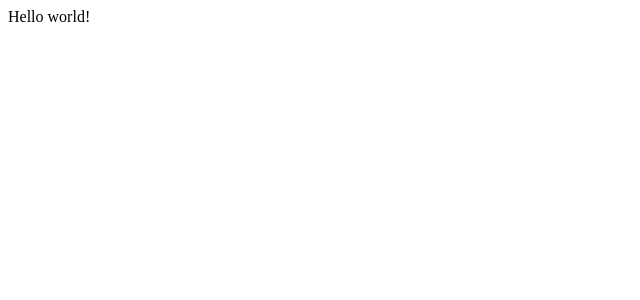
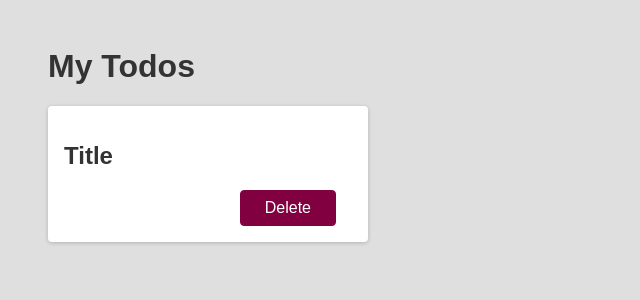
Before and after one commit to Jashwanth-Gowda-R/React-Crash-Course, a React (Create React App) app in the folder react_course/: page / in a window 1280 px wide. Shown: the top 300 px of the page, without its empty margins (0-640 px from the left). Built offline with nearby package versions, Linux system fonts and the light colour scheme.

Commit message:
added basic structure and styling to app

```diff
--- a/react_course/src/App.js
+++ b/react_course/src/App.js
@@ -1,6 +1,14 @@
 function App() {
   return (
-    <div>Hello world!</div>
+    <div>
+      <h1>My Todos</h1>
+      <div className='card'>
+        <h2>Title</h2>
+        <div className='actions'>
+          <button className='btn'>Delete</button>
+        </div>
+      </div>
+    </div>
   );
 }
 
--- a/react_course/src/index.css
+++ b/react_course/src/index.css
@@ -0,0 +1,74 @@
+* {
+  box-sizing: border-box;
+}
+
+body {
+  font-family: sans-serif;
+  margin: 3rem;
+  background-color: #dfdfdf;
+}
+
+h1,
+h2 {
+  color: #333333;
+}
+
+.btn {
+  font: inherit;
+  padding: 0.5rem 1.5rem;
+  cursor: pointer;
+  border-radius: 4px;
+  background-color: #800040;
+  color: white;
+  border: 1px solid #800040;
+  margin: 0 1rem;
+}
+
+.btn:hover {
+  background-color: #9c1458;
+  border-color: #9c1458;
+}
+
+.btn--alt {
+  background-color: transparent;
+  color: #800040;
+}
+
+.btn--alt:hover {
+  background-color: #f8dae9;
+}
+
+.card {
+  background-color: white;
+  border-radius: 4px;
+  box-shadow: 0 1px 4px rgba(0, 0, 0, 0.2);
+  padding: 1rem;
+  width: 20rem;
+}
+
+.actions {
+  text-align: right;
+}
+
+.modal {
+  box-shadow: 0 1px 4px rgba(0, 0, 0, 0.2);
+  border-radius: 6px;
+  background-color: white;
+  padding: 1rem;
+  text-align: center;
+  width: 30rem;
+  z-index: 10;
+  position: fixed;
+  top: 20vh;
+  left: calc(50% - 15rem);
+}
+
+.backdrop {
+  position: fixed;
+  z-index: 1;
+  background-color: rgba(0, 0, 0, 0.75);
+  width: 100%;
+  height: 100vh;
+  top: 0;
+  left: 0;
+}
```
